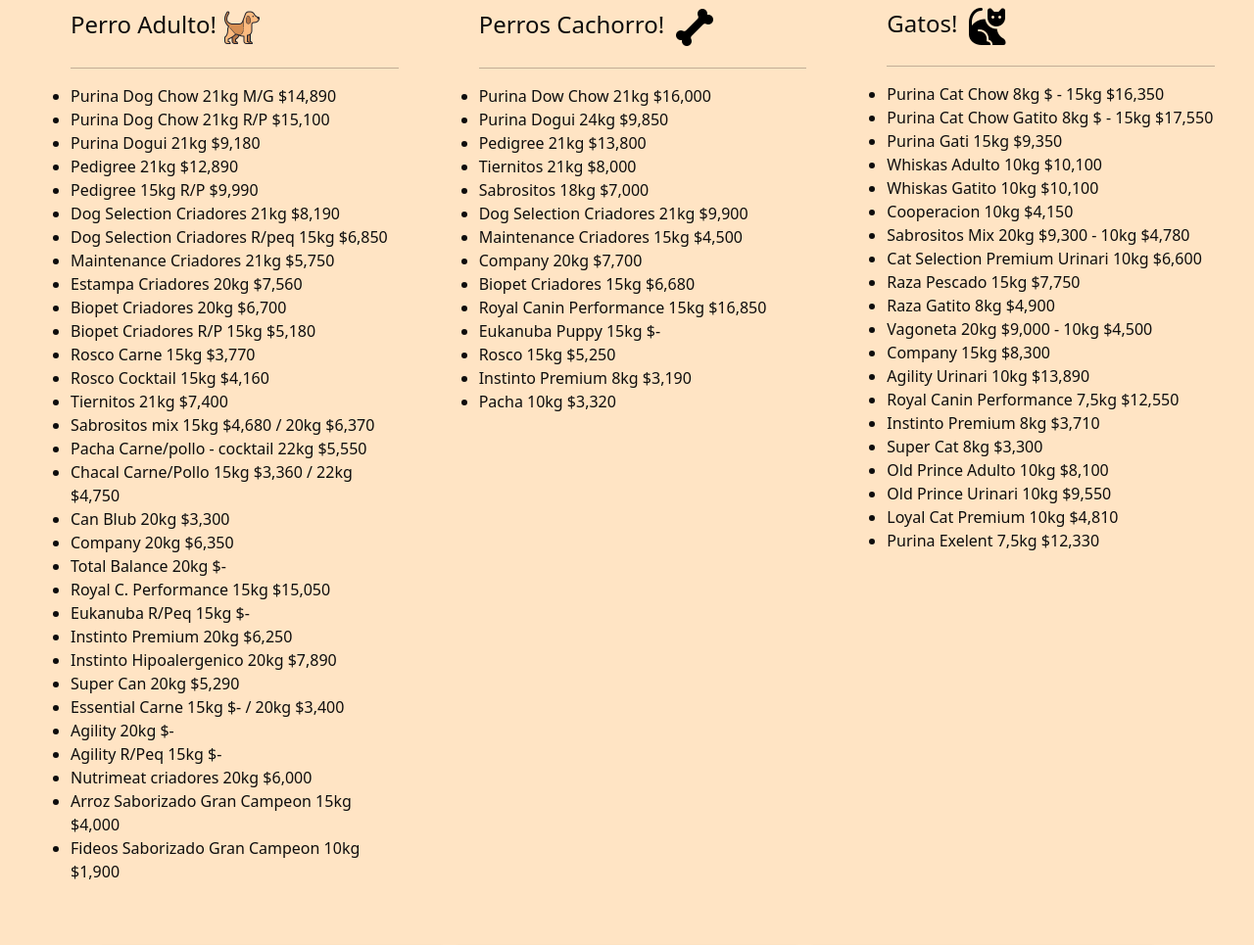
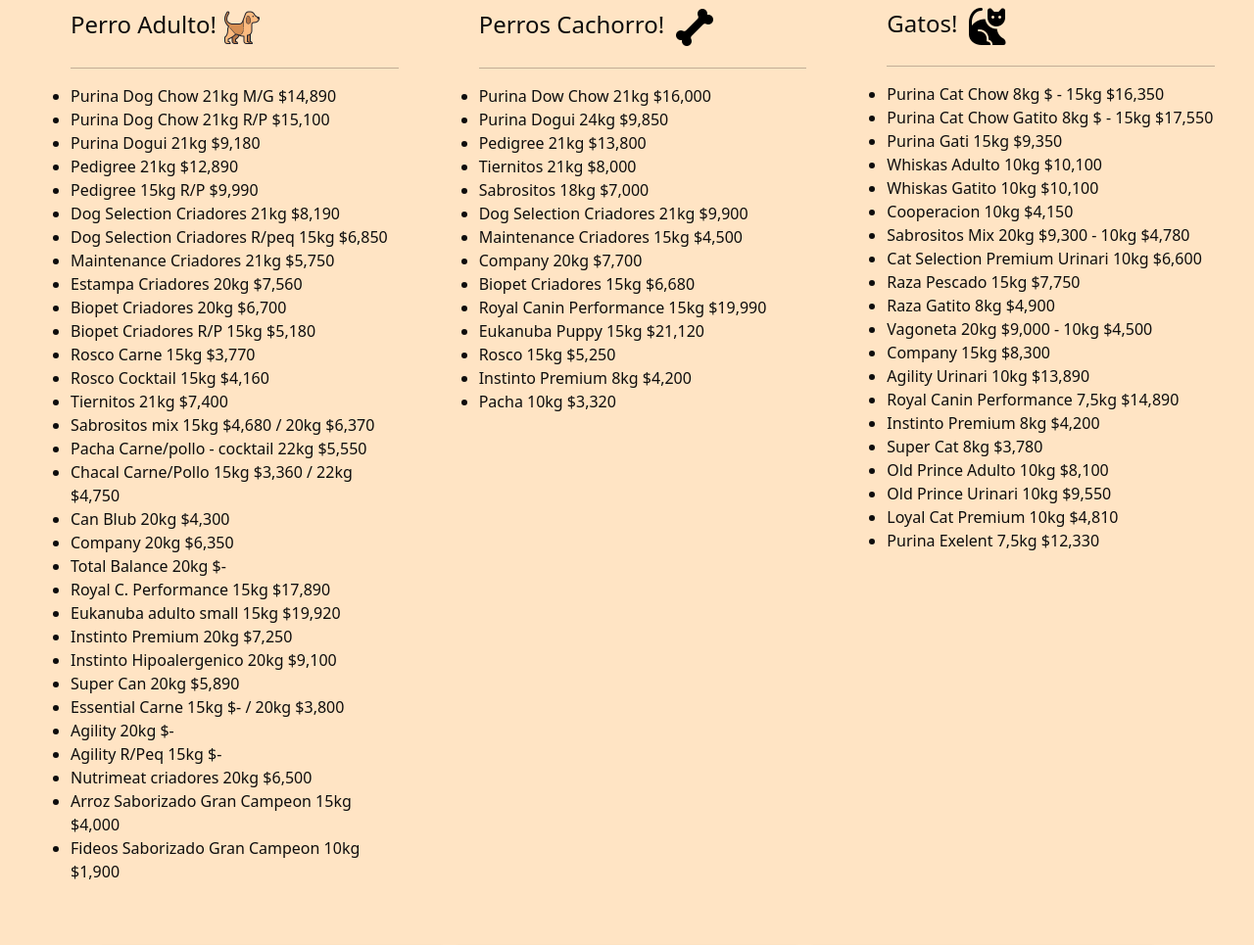
Before and after one commit to alanerut/forrajeriaab, a plain HTML site: page section/productos.html in a window 1280 px wide. Shown: the part 288-1253 px from the top of the page at 98% size. Drawn offline with nearby package versions, Linux system fonts and the light colour scheme; some packages are replaced by stand-ins of ours; a script that the page names is missing.

Commit message:
cambios de precios

```diff
--- a/section/productos.html
+++ b/section/productos.html
@@ -72,18 +72,18 @@
         <li>Sabrositos mix 15kg $4,680 / 20kg $6,370</li>
         <li>Pacha Carne/pollo - cocktail 22kg $5,550</li>
         <li>Chacal Carne/Pollo 15kg $3,360 / 22kg $4,750</li>
-        <li>Can Blub 20kg $3,300</li>
+        <li>Can Blub 20kg $4,300</li>
         <li>Company 20kg $6,350</li>
         <li>Total Balance 20kg $-</li>
-        <li>Royal C. Performance 15kg $15,050</li>
-        <li>Eukanuba R/Peq 15kg $-</li>
-        <li>Instinto Premium 20kg $6,250</li>
-        <li>Instinto Hipoalergenico 20kg $7,890</li>
-        <li>Super Can 20kg $5,290</li>
-        <li>Essential Carne 15kg $- / 20kg $3,400</li>
+        <li>Royal C. Performance 15kg $17,890</li>
+        <li>Eukanuba adulto small 15kg $19,920</li>
+        <li>Instinto Premium 20kg $7,250</li>
+        <li>Instinto Hipoalergenico 20kg $9,100</li>
+        <li>Super Can 20kg $5,890</li>
+        <li>Essential Carne 15kg $- / 20kg $3,800</li>
         <li>Agility 20kg $-</li>
         <li>Agility R/Peq 15kg $-</li>
-        <li>Nutrimeat criadores 20kg $6,000</li>
+        <li>Nutrimeat criadores 20kg $6,500</li>
         <li>Arroz Saborizado Gran Campeon 15kg $4,000</li>
         <li>Fideos Saborizado Gran Campeon 10kg $1,900</li>
       </ul>
@@ -100,10 +100,10 @@
           <li>Maintenance Criadores 15kg $4,500</li>
           <li>Company 20kg $7,700</li>
           <li>Biopet Criadores 15kg $6,680</li>
-          <li>Royal Canin Performance 15kg $16,850</li>
-          <li>Eukanuba Puppy 15kg $-</li>
+          <li>Royal Canin Performance 15kg $19,990</li>
+          <li>Eukanuba Puppy 15kg $21,120</li>
           <li>Rosco 15kg $5,250</li>
-          <li>Instinto Premium 8kg $3,190</li>
+          <li>Instinto Premium 8kg $4,200</li>
           <li>Pacha 10kg $3,320</li>
         </ul>
       </div>
@@ -124,9 +124,9 @@
           <li>Vagoneta 20kg $9,000 - 10kg $4,500</li>
           <li>Company 15kg $8,300</li>
           <li>Agility Urinari 10kg $13,890</li>
-          <li>Royal Canin Performance 7,5kg $12,550</li>
-          <li>Instinto Premium 8kg $3,710</li>
-          <li>Super Cat 8kg $3,300</li>
+          <li>Royal Canin Performance 7,5kg $14,890</li>
+          <li>Instinto Premium 8kg $4,200</li>
+          <li>Super Cat 8kg $3,780</li>
           <li>Old Prince Adulto 10kg $8,100</li>
           <li>Old Prince Urinari 10kg $9,550</li>
           <li>Loyal Cat Premium 10kg $4,810</li>
```
